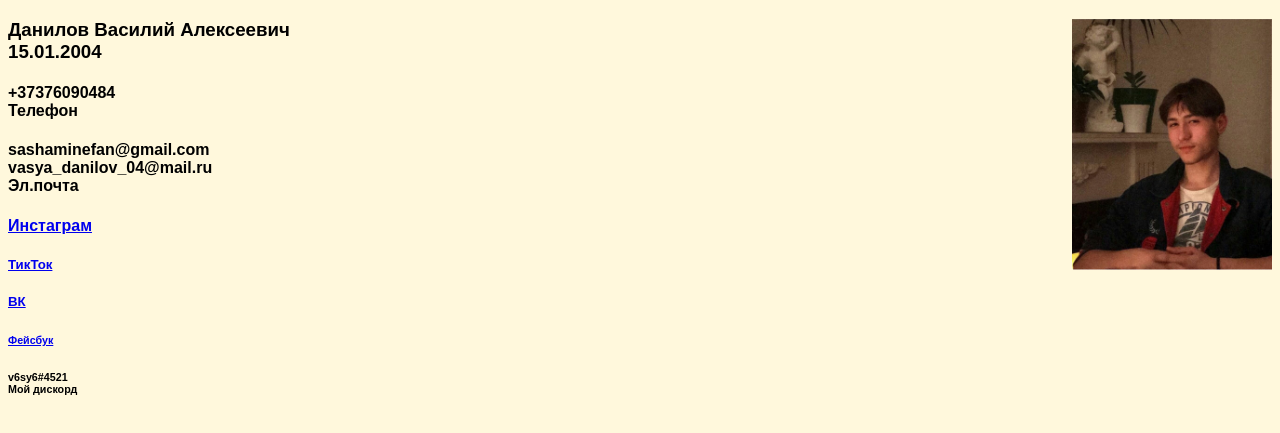
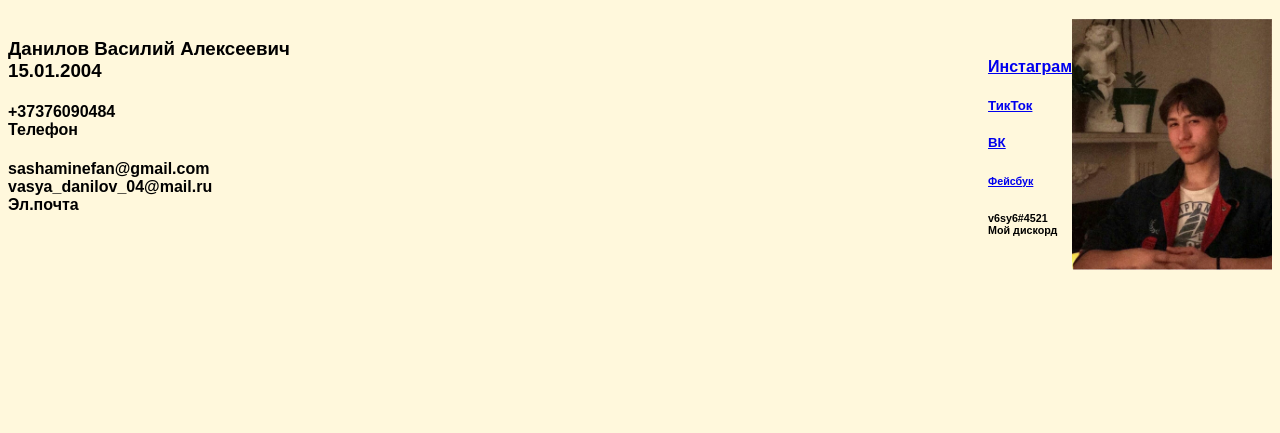
Before and after one commit to v6sy6/my-contacts, a plain HTML site: page index.html in a window 1280 px wide. Shown: the part 61-494 px from the top of the page. Drawn offline with Linux system fonts and the light colour scheme.

Commit message:
1.1
minor fixes

```diff
--- a/home.css
+++ b/home.css
@@ -4,3 +4,9 @@ body {
 .img {
   float: right;
 }
+.con {
+  float: left;
+}
+.soc {
+float: right;
+}
--- a/index.html
+++ b/index.html
@@ -3,21 +3,25 @@
   <head>
     <meta charset="utf-8">
     <title>Мои контакты</title>
-    <link rel="shortcut icon" href="">
+    <link rel="shortcut icon" href="https://cdn.iconscout.com/icon/premium/png-512-thumb/contact-book-2388096-2003158.png">
     <link rel="stylesheet" href="home.css">
   </head>
   <body bgcolor='Cornsilk'>
     <h1>Мои контакты</h1>
     <img class="img" src="myPhoto.jpg" width="200">
-    <div>
+    <div class="consoc">
+    <div class="con" width='25%'>
       <h3> Данилов Василий Алексеевич <br> 15.01.2004</h3>
       <h4>+37376090484 <br>Телефон</h4>
       <h4>sashaminefan@gmail.com <br> vasya_danilov_04@mail.ru <br> Эл.почта</h4>
-      <h4><a href="https://www.instagram.com/v6sy6">Инстаграм</a></h4>
+    </div>
+    <div class="soc" width='25%'>
+      <h4> <br> <a href="https://www.instagram.com/v6sy6">Инстаграм</a></h4>
       <h5><a href="https://www.tiktok.com/@v6sy6?lang=ru-RU">ТикТок</a></h5>
       <h5><a href="https://vk.com/v6sy6">ВК</a></h5>
       <h6><a href="https://www.facebook.com/v6sy6/">Фейсбук</a></h6>
       <h6>v6sy6#4521 <br> Мой дискорд</h6>
     </div>
+    </div>
   </body>
 </html>
```
